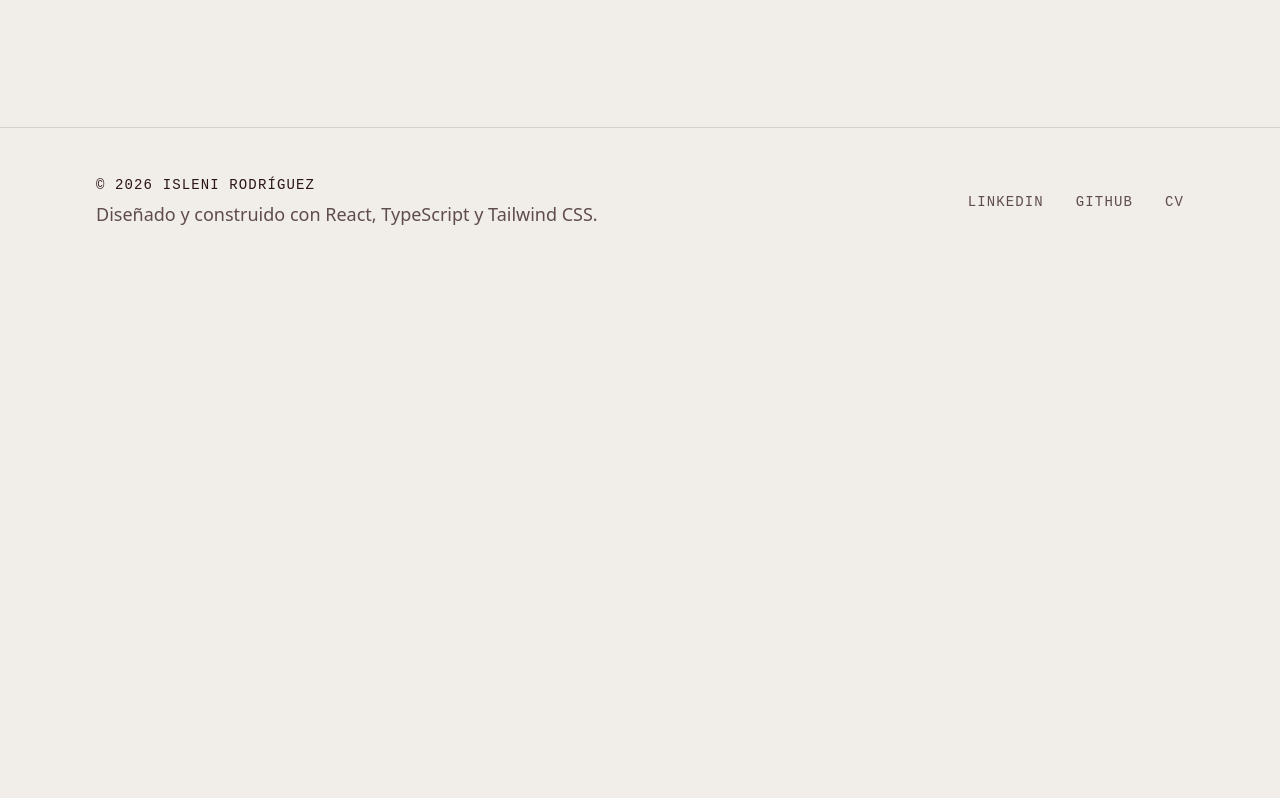
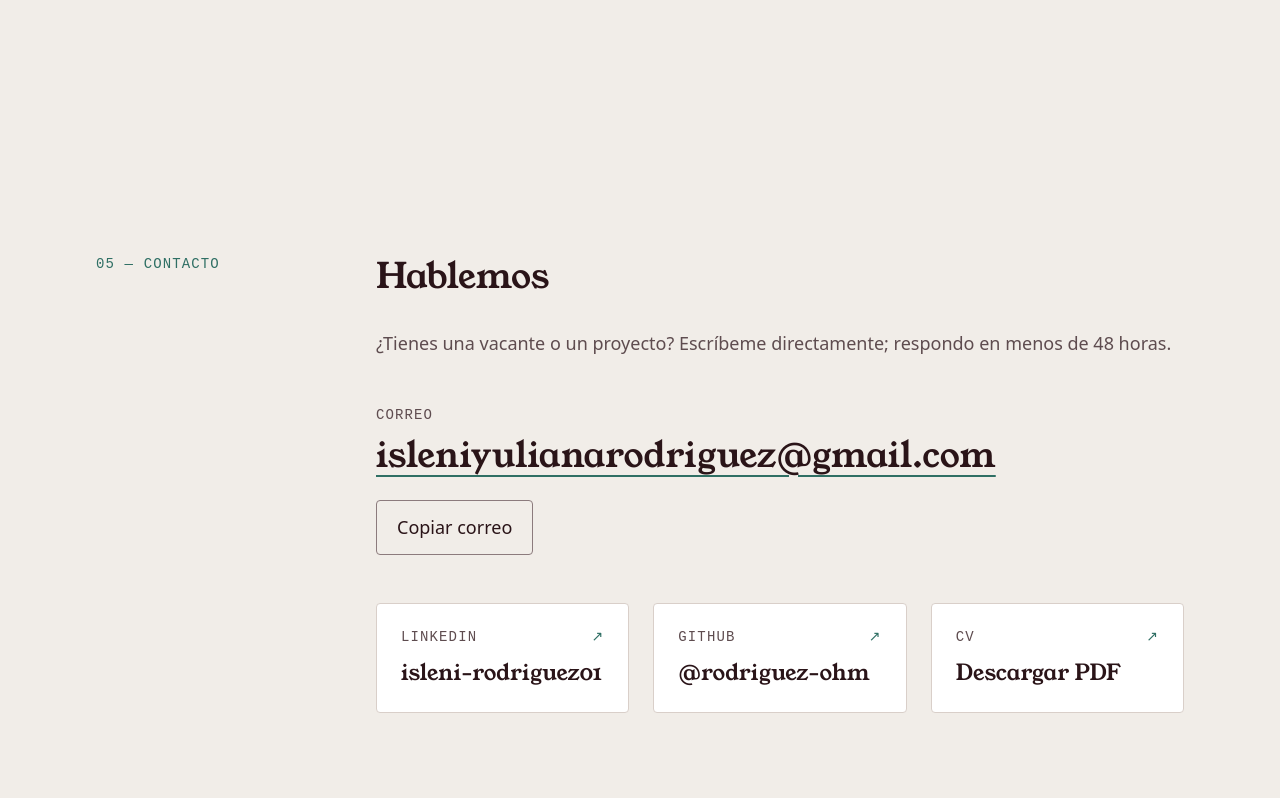
Before and after one commit to rodriguez-ohm/mi-portafolio, a React (Vite) app: page / in a window 1280 px wide. Shown: the part 4302-5100 px from the top of the page. Before the commit the page ends 4579 px from the top, so only its background shows below. Built offline with nearby package versions, Linux system fonts and the light colour scheme; a web font is replaced by a local one.

Commit message:
feat: add contact section with copyable email and link cards

```diff
--- a/src/App.tsx
+++ b/src/App.tsx
@@ -3,6 +3,7 @@ import Navbar from './components/layout/Navbar'
 import About from './components/sections/About'
 import Hero from './components/sections/Hero'
 import Projects from './components/sections/Projects'
+import Contact from './components/sections/Contact'
 import Skills from './components/sections/Skills'
 
 function App() {
@@ -14,6 +15,7 @@ function App() {
         <About />
         <Skills />
         <Projects />
+        <Contact />
       </main>
       <Footer />
     </>
--- /dev/null
+++ b/src/components/sections/Contact.tsx
@@ -0,0 +1,67 @@
+import { useEffect, useState } from 'react'
+import { contactIntro, contactTitle } from '../../data/contact'
+import { email, socialLinks } from '../../data/social'
+import Section from '../layout/Section'
+import Button from '../ui/Button'
+import ContactCard from './ContactCard'
+
+type CopyStatus = 'idle' | 'copied' | 'error'
+
+const statusMessages: Record<CopyStatus, string> = {
+  idle: '',
+  copied: 'Correo copiado al portapapeles.',
+  error: 'No se pudo copiar. Selecciona el correo y cópialo a mano.',
+}
+
+function Contact() {
+  const [status, setStatus] = useState<CopyStatus>('idle')
+
+  useEffect(() => {
+    if (status !== 'copied') return
+
+    const timer = setTimeout(() => setStatus('idle'), 2000)
+    return () => clearTimeout(timer)
+  }, [status])
+
+  async function handleCopyEmail() {
+    try {
+      await navigator.clipboard.writeText(email)
+      setStatus('copied')
+    } catch {
+      setStatus('error')
+    }
+  }
+
+  return (
+    <Section id="contact" number="05" label="Contacto" title={contactTitle}>
+      <p className="text-ink-muted">{contactIntro}</p>
+
+      <div className="mt-12">
+        <p className="font-mono text-label text-ink-muted uppercase">Correo</p>
+        <a
+          href={`mailto:${email}`}
+          className="mt-2 inline-block rounded-sm font-display text-section wrap-anywhere underline decoration-accent decoration-2 underline-offset-8 focus-visible:outline-2 focus-visible:outline-offset-4 focus-visible:outline-accent"
+        >
+          {email}
+        </a>
+
+        <div className="mt-6">
+          <Button variant="secondary" onClick={handleCopyEmail}>
+            {status === 'copied' ? 'Copiado' : 'Copiar correo'}
+          </Button>
+          <p aria-live="polite" className={status === 'error' ? 'mt-3 text-ink-muted' : 'sr-only'}>
+            {statusMessages[status]}
+          </p>
+        </div>
+      </div>
+
+      <ul className="mt-12 grid gap-6 md:grid-cols-3">
+        {socialLinks.map((link) => (
+          <ContactCard key={link.label} link={link} />
+        ))}
+      </ul>
+    </Section>
+  )
+}
+
+export default Contact
--- /dev/null
+++ b/src/components/sections/ContactCard.tsx
@@ -0,0 +1,36 @@
+import { cvUrl } from '../../data/social'
+import type { SocialLink } from '../../types/social'
+import Card from '../ui/Card'
+
+interface ContactCardProps {
+  link: SocialLink
+}
+
+function ContactCard({ link }: ContactCardProps) {
+  const isDownload = link.url === cvUrl
+
+  return (
+    <Card as="li">
+      <a
+        href={link.url}
+        download={isDownload ? true : undefined}
+        target={isDownload ? undefined : '_blank'}
+        rel={isDownload ? undefined : 'noopener noreferrer'}
+        className="group -m-6 block rounded-sm p-6 focus-visible:outline-2 focus-visible:outline-offset-2 focus-visible:outline-accent"
+      >
+        <span className="flex items-center justify-between font-mono text-label text-ink-muted uppercase">
+          {link.label}
+          <span aria-hidden="true" className="text-accent">
+            ↗
+          </span>
+        </span>
+        <span className="mt-3 block font-display text-card wrap-anywhere decoration-accent underline-offset-4 group-hover:underline">
+          {link.detail}
+        </span>
+        {!isDownload && <span className="sr-only"> (se abre en una pestaña nueva)</span>}
+      </a>
+    </Card>
+  )
+}
+
+export default ContactCard
--- /dev/null
+++ b/src/data/contact.ts
@@ -0,0 +1,4 @@
+export const contactTitle = 'Hablemos'
+
+export const contactIntro =
+  '¿Tienes una vacante o un proyecto? Escríbeme directamente; respondo en menos de 48 horas.'
--- a/src/data/social.ts
+++ b/src/data/social.ts
@@ -9,15 +9,18 @@ export const socialLinks: SocialLink[] = [
     label: 'LinkedIn',
     url: 'https://www.linkedin.com/in/isleni-rodriguez01',
     icon: '/icons/linkedin.svg',
+    detail: 'isleni-rodriguez01',
   },
   {
     label: 'GitHub',
     url: 'https://github.com/rodriguez-ohm',
     icon: '/icons/github.svg',
+    detail: '@rodriguez-ohm',
   },
   {
     label: 'CV',
     url: cvUrl,
     icon: '/icons/file.svg',
+    detail: 'Descargar PDF',
   },
 ]
--- a/src/types/social.ts
+++ b/src/types/social.ts
@@ -2,4 +2,5 @@ export interface SocialLink {
   label: string
   url: string
   icon: string
+  detail: string
 }
```
Also changed, not shown: 1 other file (tests, documents, lock files or other folders).
